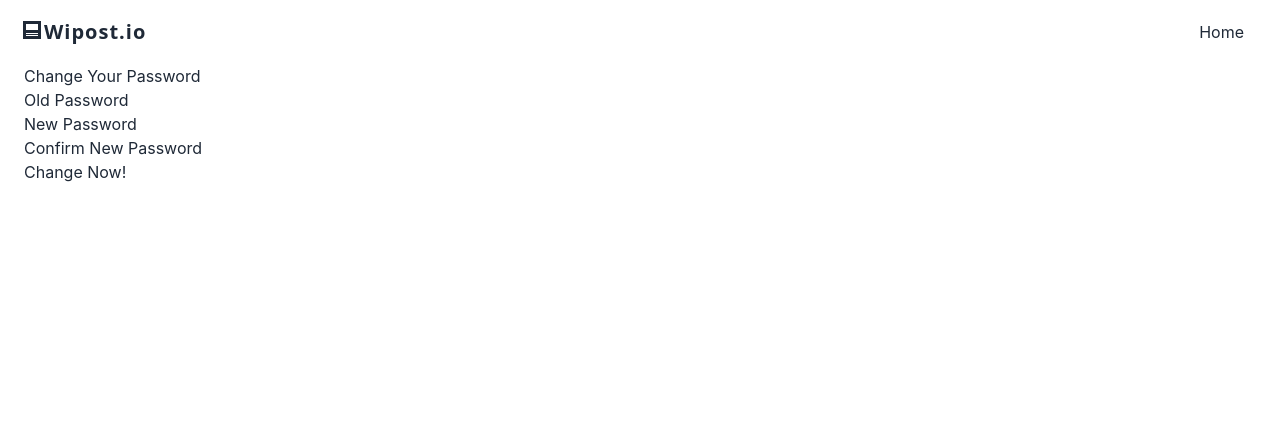
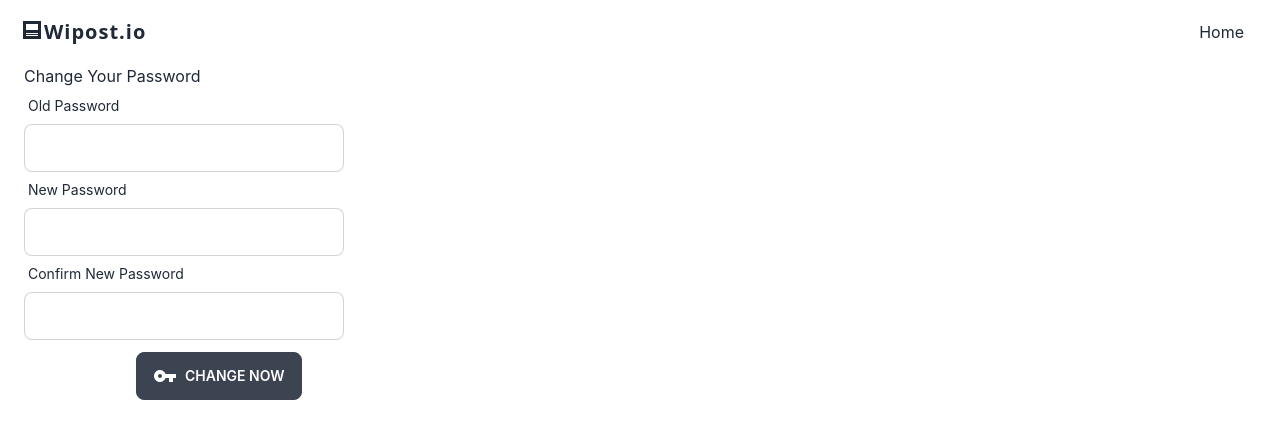
Before and after one commit to jmpevzla/react-wiposts, a React (Vite) app: page /profile/change-password in a window 1280 px wide. Shown: the top 438 px of the page. Built offline with nearby package versions, Linux system fonts and the light colour scheme.

Commit message:
Add styles & form formik to Profile/ChangePassword

```diff
--- a/src/profile/view/ChangePassword.tsx
+++ b/src/profile/view/ChangePassword.tsx
@@ -1,29 +1,108 @@
+import { useFormik } from "formik"
+import { useState } from 'react'
+import * as Yup from 'yup';
+import { Icon } from "@mdi/react"
+import { mdiKey } from "@mdi/js"
+
 export default ChangePassword
 
 function ChangePassword() {
+
+  const [isLoading, setIsLoading] = useState(false)
+  const [error, setError] = useState('')
+  //const navigate = useNavigate()
+
+  const ChangeSchema = Yup.object().shape({
+    oldPassword: Yup.string().required('Required'),
+    newPassword: Yup.string().required('Required'),
+    confNewPassword: Yup.string().required('Required'),
+  })
+
+  const formFormik = useFormik({
+    initialValues: {
+      oldPassword: '',
+      newPassword: '',
+      confNewPassword: ''
+    },
+    validationSchema: ChangeSchema,
+    onSubmit: async (values) => {
+      console.log(values)
+    }
+  })
+
   return (
     <section>
       <h2>Change Your Password</h2>
 
       <div>
-        <form>
-          <div>
-            <label>Old Password</label>
-            <input type="password" />
+        <form onSubmit={formFormik.handleSubmit}>
+          <div className="form-control w-full max-w-xs">
+            <label htmlFor="inputOldPassword" className="label">
+              <span className="label-text">Old Password</span>
+            </label>
+            <input id="inputOldPassword"
+              name="oldPassword" type="password"
+              className="input input-bordered w-full max-w-xs"
+              value={formFormik.values.oldPassword}
+              onChange={formFormik.handleChange} />
+
+            {formFormik.errors.oldPassword && (
+              <p className="text-error text-sm font-bold w-50">
+                * {formFormik.errors.oldPassword}
+              </p>
+            )}
           </div>
 
-          <div>
-            <label>New Password</label>
-            <input type="password" />
+          <div className="form-control w-full max-w-xs">
+            <label htmlFor="inputNewPassword" className="label">
+              <span className="label-text">New Password</span>
+            </label>
+            <input id="inpuNewPassword"
+              name="newPassword" type="password"
+              className="input input-bordered w-full max-w-xs"
+              value={formFormik.values.newPassword}
+              onChange={formFormik.handleChange} />
+
+            {formFormik.errors.newPassword && (
+              <p className="text-error text-sm font-bold w-50">
+                * {formFormik.errors.newPassword}
+              </p>
+            )}
           </div>
 
-          <div>
-            <label>Confirm New Password</label>
-            <input type="password" />
+          <div className="form-control w-full max-w-xs">
+            <label htmlFor="inputConfNewPassword" className="label">
+              <span className="label-text">Confirm New Password</span>
+            </label>
+            <input id="inpuConfNewPassword"
+              name="confNewPassword" type="password"
+              className="input input-bordered w-full max-w-xs"
+              value={formFormik.values.confNewPassword}
+              onChange={formFormik.handleChange} />
+
+            {formFormik.errors.confNewPassword && (
+              <p className="text-error text-sm font-bold w-50">
+                * {formFormik.errors.confNewPassword}
+              </p>
+            )}
           </div>
 
-          <div>
-            <button>Change Now!</button>
+          <div className="mt-3 ml-28">
+            {error && (
+              <div className="min-h-8">
+                  <p className="text-error text-left">
+                    {error}
+                  </p>
+              </div>
+            )}
+
+            {isLoading && <p>Loading...</p>}
+            <button type="submit"
+              className="btn gap-2">
+
+              <Icon path={mdiKey} size={1} />
+              Change Now
+            </button>
           </div>
         </form>
       </div>
```
